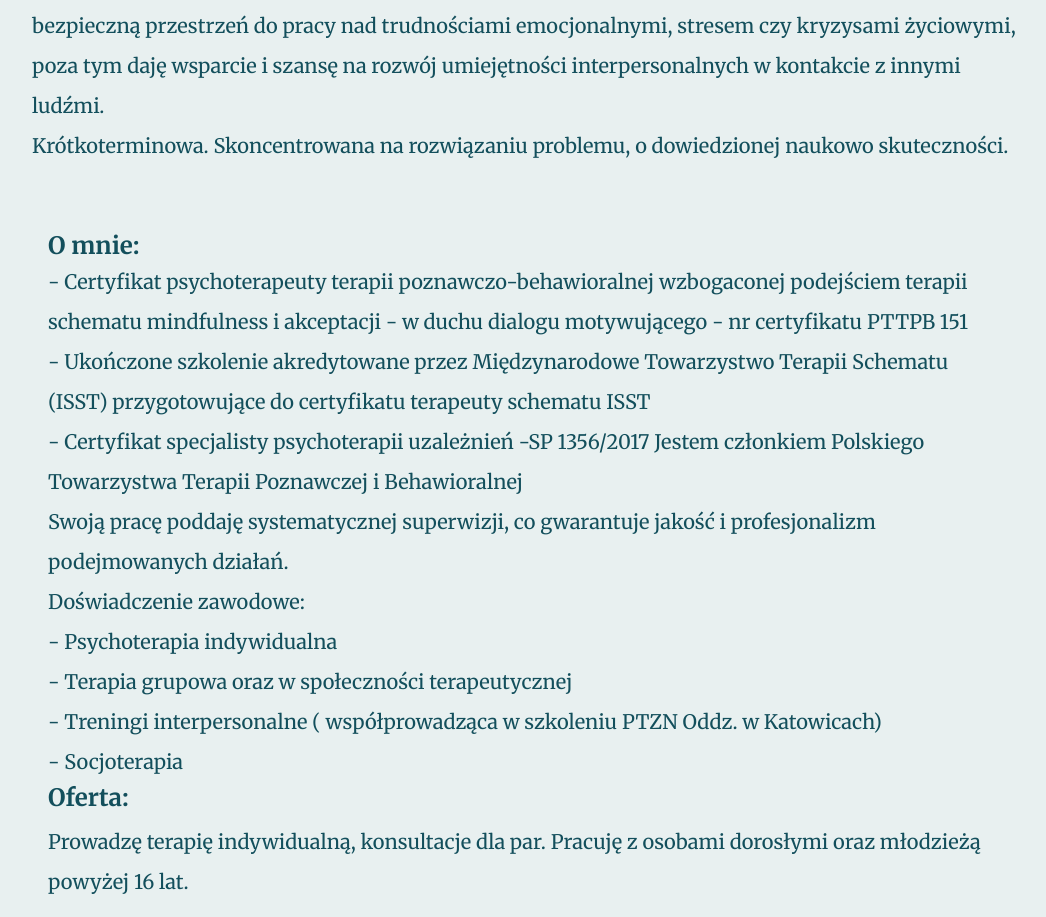
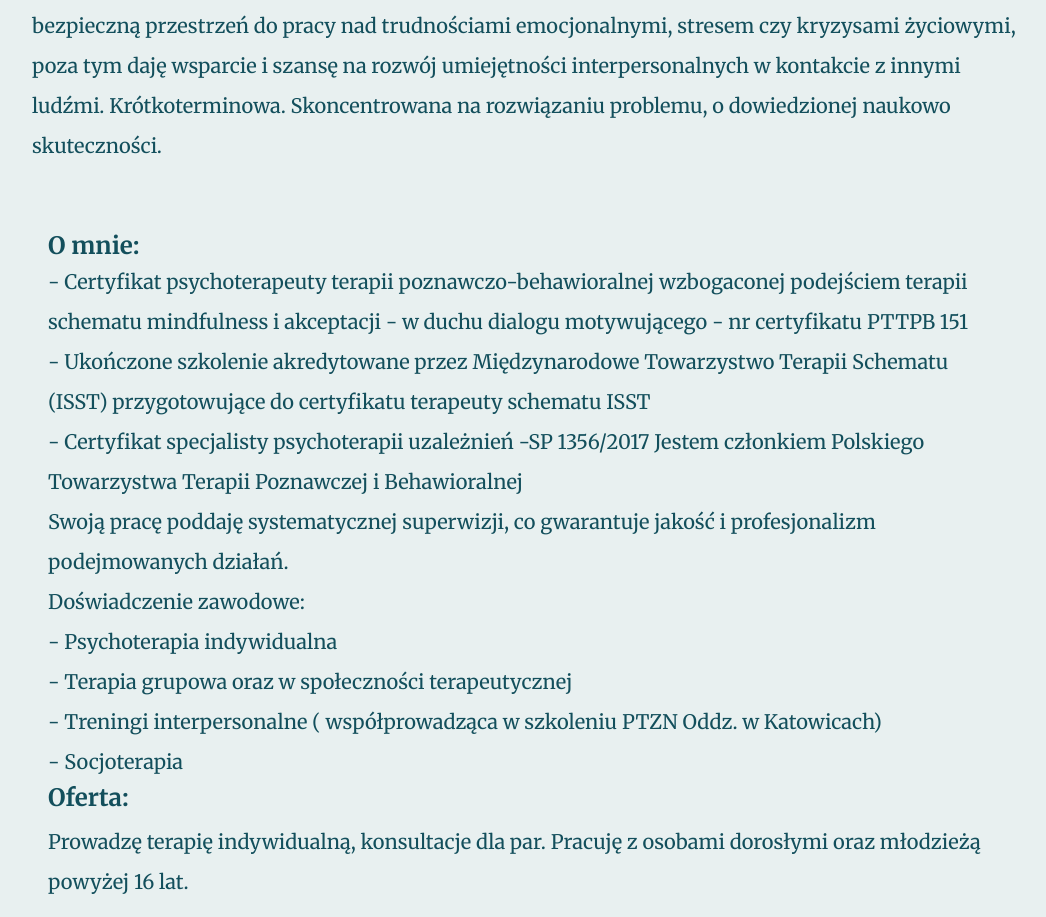
Before and after one commit to ArturZ12345/pracowniacbt, a Next.js app: page / in a window 1280 px wide. Shown: the part 1206-2123 px from the top of the page, without its empty margins (112-1158 px from the left). Built offline with nearby package versions, Linux system fonts and the light colour scheme.

Commit message:
Update page.tsxNIEDZIELA1

```diff
--- a/src/app/(pages)/page.tsx
+++ b/src/app/(pages)/page.tsx
@@ -55,10 +55,7 @@ trudności i skuteczne radzenie sobie z nimi w codziennym życiu. W każdym
 przypadku zapewniam bezpieczną przestrzeń do pracy nad trudnościami
 emocjonalnymi, stresem czy kryzysami życiowymi, poza tym daję wsparcie i szansę
 na rozwój umiejętności interpersonalnych w kontakcie z innymi ludźmi.
-        </p>
-        <p className=" font-normal ">
-          Krótkoterminowa. Skoncentrowana na rozwiązaniu problemu, o
-          dowiedzionej naukowo skuteczności.
+Krótkoterminowa. Skoncentrowana na rozwiązaniu problemu, o dowiedzionej naukowo skuteczności.
         </p>
         <section
           className={`pt-16 px-4 max-w-5xl mx-auto ${merriweather.className} text-xl leading-loose `}
```
